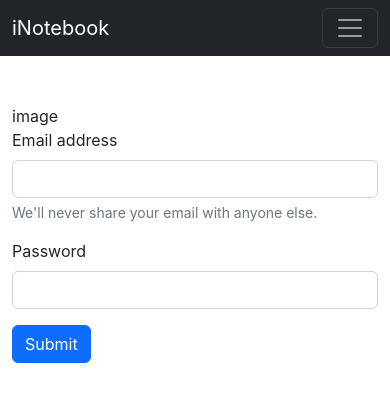
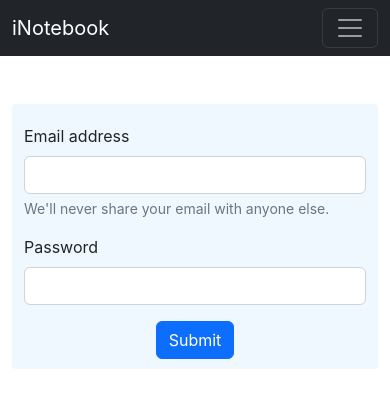
Before and after one commit to BurhanRaja/iNotebook_Frontend, a React (Create React App) app: page /login in a window 390 px wide. Shown: the top 408 px of the page. Built offline with nearby package versions, Linux system fonts and the light colour scheme.

Commit message:
login designed

```diff
--- a/src/components/Login.js
+++ b/src/components/Login.js
@@ -1,5 +1,6 @@
 import React, { useState } from 'react'
-// import login from '../public/Login-signup.png'
+import loginpic from "../assets/Login-signup.png"
+import "../css/login.css"
 
 const Login = () => {
     const [credentials, setCredentials] = useState({ email: "", password: "" })
@@ -23,12 +24,9 @@
         setCredentials({ ...credentials, [e.target.name]: e.target.value })
     }
     return (
-        <div className='container my-5'>
-            <div className='imageLog'>
-                image
-                {/* <img src={login} alt="description of image"/> */}
-            </div>
-            <form onSubmit={handleLogin}>
+        <div className='container my-5 loginContainer'>
+                <img className='loginImage' src={loginpic} alt="something"/>
+            <form onSubmit={handleLogin} className="loginForm">
                 <div className="mb-3">
                     <label htmlFor="email" className="form-label">Email address</label>
                     <input type="email" className="form-control" id="email" name='email' aria-describedby="emailHelp" onChange={onChange} value={credentials.email} />
@@ -38,7 +36,9 @@
                     <label htmlFor="password" className="form-label">Password</label>
                     <input type="password" className="form-control" id="password" name='password' onChange={onChange} value={credentials.password} />
                 </div>
-                <button type="submit" className="btn btn-primary" >Submit</button>
+                <div className='text-center'>
+                    <button type="submit" className="btn btn-primary" >Submit</button>
+                </div>
             </form>
         </div>
     )
--- /dev/null
+++ b/src/css/login.css
@@ -0,0 +1,29 @@
+.loginForm {
+    width: 32%;
+    padding: 80px 12px 10px;
+    background-color:aliceblue;
+    border-radius:4px;
+}
+
+.loginImage {
+    height:auto;
+    width:46%;
+    margin: 0% 0% 0% 6%;
+}
+
+.loginContainer {
+    display: flex;
+}
+
+@media only screen and (max-width:1000px) {
+    .loginImage {
+        display: none;
+    }
+    .loginContainer {
+        display: block;
+    }
+    .loginForm {
+        width: 100%;
+        padding: 20px 12px 10px;
+    }
+}
```
Also changed, not shown: src/assets/Login-signup.png (renamed from public/Login-signup.png).
